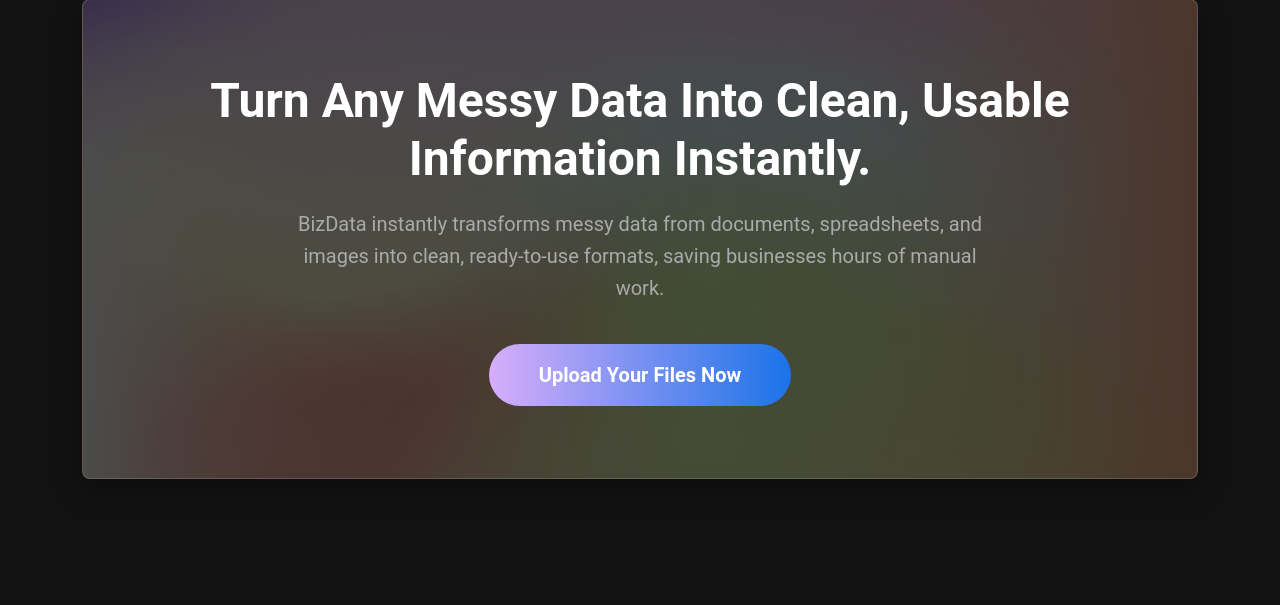
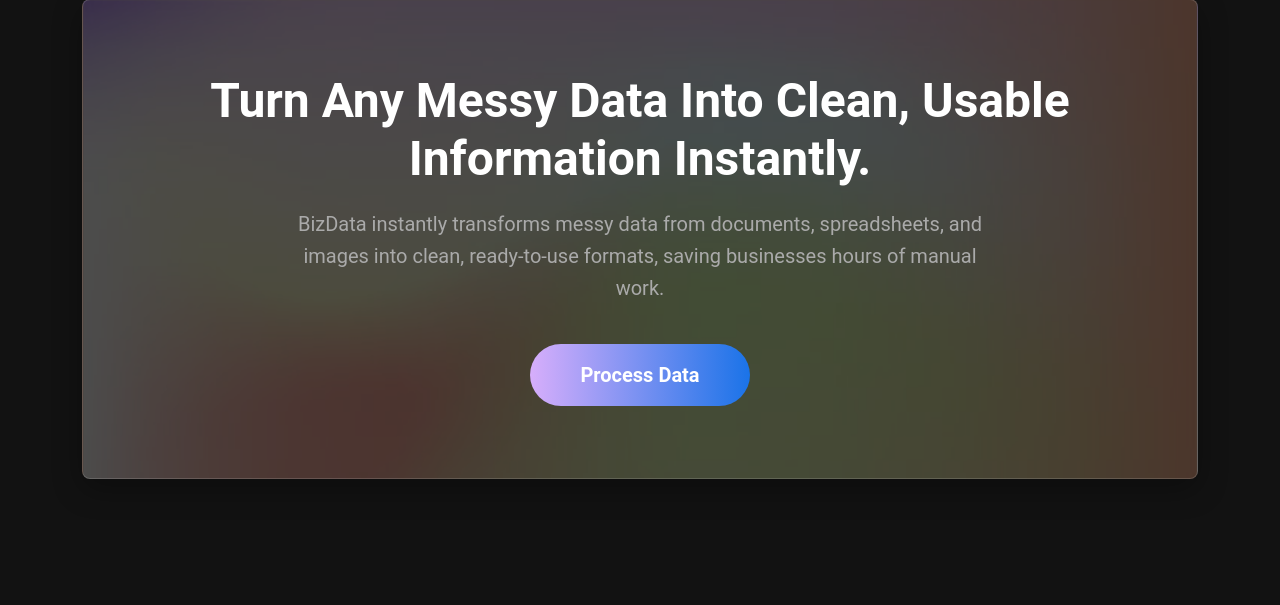
Before and after one commit to safal-dev/ai-data-cleaner, a Django app: page / in a window 1280 px wide. Shown: the part 210-815 px from the top of the page. Run offline with Django 5.2, Linux system fonts and the light colour scheme.

Commit message:
fixing home page

```diff
--- a/templates/leads/index.html
+++ b/templates/leads/index.html
@@ -29,7 +29,7 @@
             <div class="hero-content-box"> {# NEW DIV HERE #}
                 <h1>Turn Any Messy Data Into Clean, Usable Information Instantly.</h1>
                 <p>BizData instantly transforms messy data from documents, spreadsheets, and images into clean, ready-to-use formats, saving businesses hours of manual work.</p>
-                <a href="{% url 'signin' %}" class="btn-gradient">Upload Your Files Now</a>
+                <a href="{% url 'signin' %}" class="btn-gradient">Process Data</a>
             </div> {# END NEW DIV #}
     </section>
 
```
